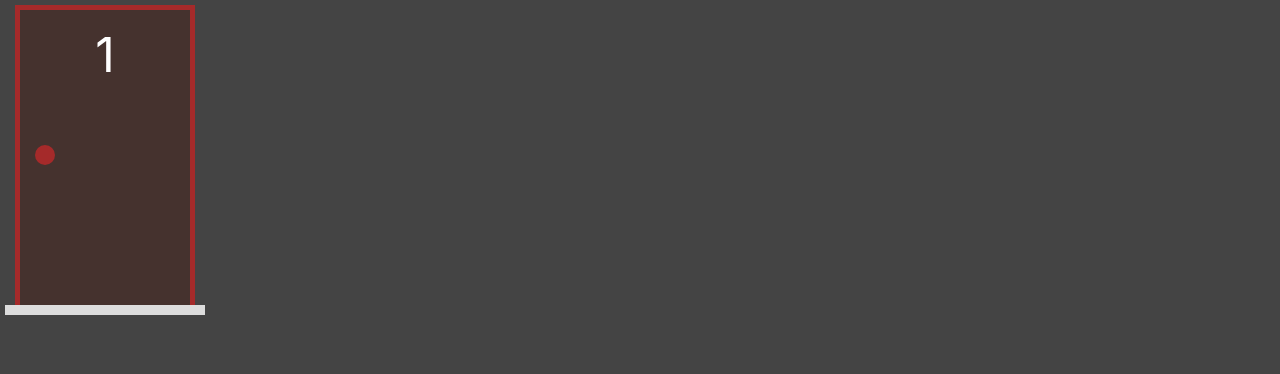
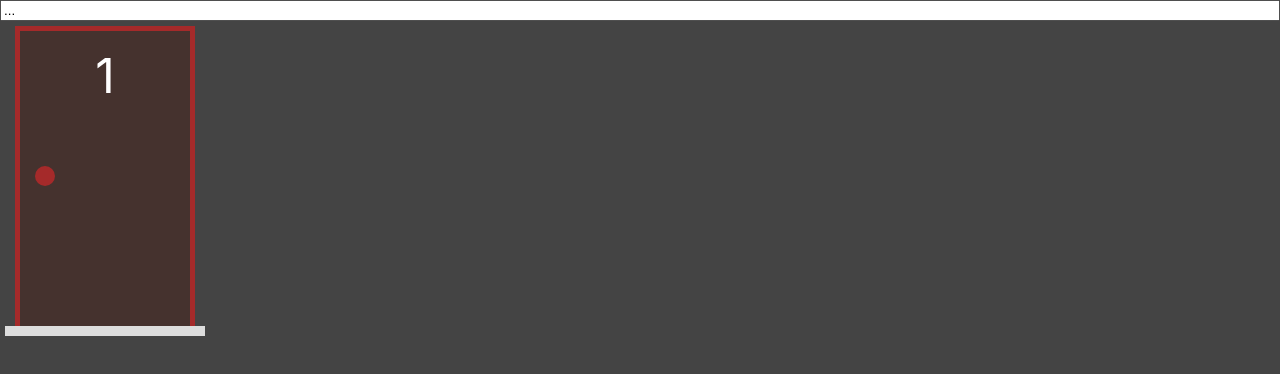
Before and after one commit to marcelo-rafael/next-monty-hall-game, a Next.js app: page / in a window 1280 px wide. Shown: the top 374 px of the page. Built offline with nearby package versions, Linux system fonts and the light colour scheme.

Commit message:
Adicionando eventos a porta #01

```diff
--- a/components/Porta.tsx
+++ b/components/Porta.tsx
@@ -2,11 +2,11 @@ import PortaModel from '../model/porta'
 import styles from '../styles/Porta.module.css'
 
 interface PortaProps {
-  porta: PortaModel
+  value: PortaModel
 }
 
 export default function Porta(props: PortaProps) {
-  const { porta } = props
+  const porta = props.value
   const selecionada = porta.selecionada ? styles.selecionada : ''
 
   return (
--- a/pages/index.jsx
+++ b/pages/index.tsx
@@ -4,10 +4,13 @@ import PortaModel from '../model/porta';
 
 export default function Home() {
   const [p1, setP1] = useState(new PortaModel(1))
+  const [texto, setTexto] = useState('...')
 
   return (
-    <div style={{ display: 'flex' }}>
-      <Porta porta={p1} />
+    <div style={{ display: 'flex', flexDirection: 'column' }}>
+      <input type="text" value={texto}
+      onChange={event => setTexto(event.target.value)} />
+      <Porta value={p1} />
     </div>
   )
 }
```
